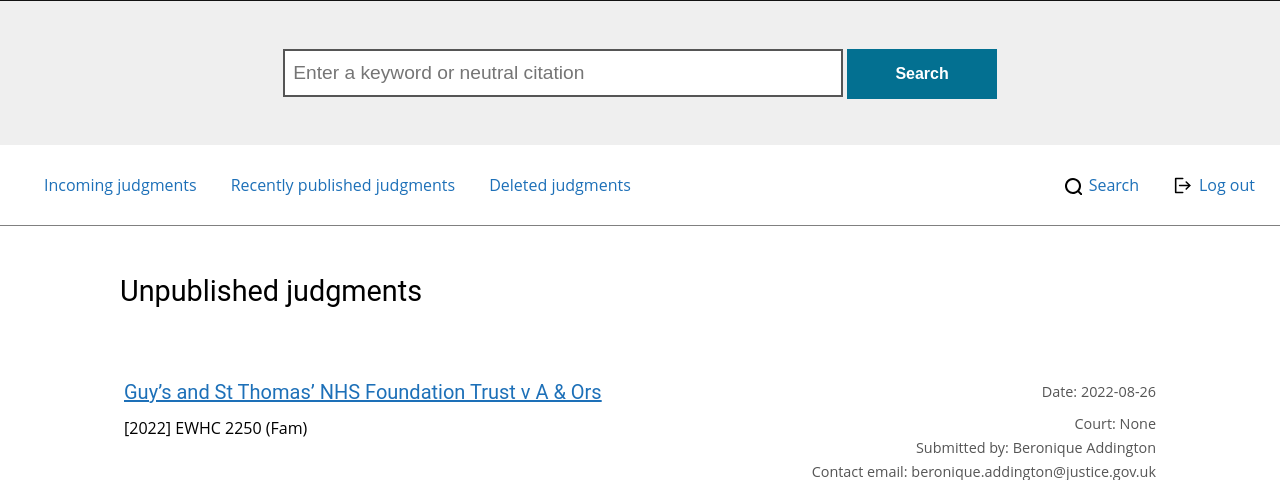
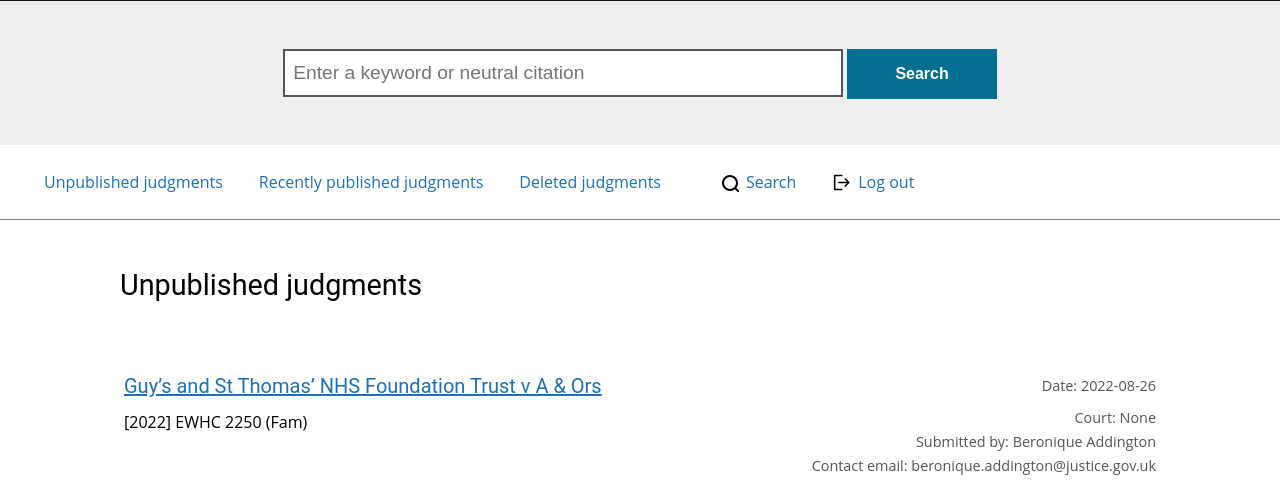
Before and after one commit to nationalarchives/ds-caselaw-prototypes, a PHP site: page /editor/main-nav-idea/v1-0/index.html in a window 1280 px wide. Shown: the part 352-832 px from the top of the page. Run offline with PHP 8.4, Linux system fonts and the light colour scheme.

Commit message:
fixed tab order and added role labels

```diff
--- a/editor/main-nav-idea/v1-0/assets/nav.css
+++ b/editor/main-nav-idea/v1-0/assets/nav.css
@@ -13,11 +13,12 @@
   padding: 0;
   list-style: none;
   overflow: hidden;
+  float: left;
 }
 
 .main-nav li a {
   color: #000;
-  margin: 5px;
+  margin: 7px;
 }
 
 .main-nav li a:hover {
@@ -35,8 +36,8 @@
 
 .main-nav .menu-icon {
   cursor: pointer;
-  float: right;
-  padding: 20px 40px;
+  float: left;
+  padding: 20px 32px;
   position: relative;
   user-select: none;
   color: #1d70b8;
@@ -44,8 +45,7 @@
 
 .main-nav .menu-icon:hover {
   cursor: pointer;
-  float: right;
-  padding: 20px 40px;
+  float: left;
   position: relative;
   user-select: none;
   color: #003078;
@@ -76,7 +76,8 @@
 }
 
 .main-nav .menu-btn:checked~.menu {
-  max-height: 240px;
+  max-height: 230px;
+  width: 100%;
 }
 
 .main-nav .menu-btn:checked~.menu-icon .nav-icon {
@@ -106,8 +107,6 @@
   display: inline;
   padding-left: 0;
 }
-
-
 
 li.search {
   padding-left: 30px;
@@ -142,7 +141,6 @@ li.logout a:before {
   color: #1d70b8;
   border-bottom: none;
   margin-right: 20px;
-
 }
 
 .actions a:hover {
@@ -157,7 +155,7 @@ li.logout a:before {
 }
 
 .main-nav li {
-  padding: 1.5rem;
+  padding: 1.2rem 1.5rem;
   width: 100%;
   border-top: 1px solid #bbb;
   position: relative;
@@ -179,19 +177,12 @@ li.logout a:before {
 
 
 
-
-
-
-
-
-
-
-
-@media (min-width: 960px) {
+@media (min-width: 955px) {
   .main-nav li {
     display: inline;
     width: auto;
     border-top: none;
+
     float: left;
     padding-right: 5px;
   }
@@ -235,7 +226,6 @@ li.logout a:before {
     border-bottom: solid 2px;
     background-color: transparent;
     color: #003078;
-
   }
 
   .menu li a:active {
@@ -248,7 +238,7 @@ li.logout a:before {
   }
 
   .actions {
-    float: right;
+    float: left;
     position: relative;
     top: 0px;
     margin-left: 1rem;
--- a/editor/main-nav-idea/v1-0/index.html
+++ b/editor/main-nav-idea/v1-0/index.html
@@ -1,6 +1,9 @@
 <!DOCTYPE html>
 <!-- saved from url=(0047)https://editor.caselaw.nationalarchives.gov.uk/ -->
-<html lang="en-gb"><head><meta http-equiv="Content-Type" content="text/html; charset=UTF-8">
+<html lang="en-gb">
+
+<head>
+  <meta http-equiv="Content-Type" content="text/html; charset=UTF-8">
 
   <meta name="robots" content="noindex,nofollow">
   <meta http-equiv="x-ua-compatible" content="ie=edge">
@@ -21,7 +24,8 @@
 </head>
 
 <body>
-    <a id="skip-to-main-content" href="https://editor.caselaw.nationalarchives.gov.uk/#main-content">Skip to Main Content</a>
+  <a id="skip-to-main-content" href="https://editor.caselaw.nationalarchives.gov.uk/#main-content">Skip to Main
+    Content</a>
 
 
   <main id="main-content">
@@ -33,7 +37,8 @@
         <nav class="page-header__breadcrumb-container" aria-label="Breadcrumb">
           <ol>
             <li><a href="https://www.nationalarchives.gov.uk/">Home</a></li>
-      <li><a href="https://editor.caselaw.nationalarchives.gov.uk/" aria-current="page">Find and manage case law</a></li>
+            <li><a href="https://editor.caselaw.nationalarchives.gov.uk/" aria-current="page">Find and manage case
+                law</a></li>
 
           </ol>
         </nav>
@@ -42,7 +47,8 @@
 
       <div class="page-header__container">
         <a class="page-header__logo-link" href="https://editor.caselaw.nationalarchives.gov.uk/">
-    <img class="page-header__logo" src="./Find and manage case law_files/tna_logo.svg" alt="The National Archives home" width="320" height="44">
+          <img class="page-header__logo" src="./Find and manage case law_files/tna_logo.svg"
+            alt="The National Archives home" width="320" height="44">
         </a>
       </div>
 
@@ -60,10 +66,12 @@
     <div class="search-component">
       <div class="search-component__container">
         <h2 class="search-component__header--sr-only">Search by keyword or neutral citation</h2>
-    <form action="https://editor.caselaw.nationalarchives.gov.uk/results" role="search" aria-label="Search by keyword or neutral citation" id="analytics-basic-search">
+        <form action="https://editor.caselaw.nationalarchives.gov.uk/results" role="search"
+          aria-label="Search by keyword or neutral citation" id="analytics-basic-search">
 
           <label for="search_term" class="search-component__search-term-label"></label>
-      <input class="search-component__search-term-input" id="search_term" name="query" type="search" value="" placeholder="Enter a keyword or neutral citation">
+          <input class="search-component__search-term-input" id="search_term" name="query" type="search" value=""
+            placeholder="Enter a keyword or neutral citation">
 
           <input type="submit" value="Search">
           <div>
@@ -75,20 +83,20 @@
 
     <!-- START Navigation bar -->
 
-<div class="main-nav">
+    <div role="navigation" aria-label="Main" class="main-nav">
       <div>
         <input class="menu-btn" type="checkbox" id="menu-btn" />
-    <label class="menu-icon" for="menu-btn"><span class="nav-icon"></span></label>
+        <label class="menu-icon" for="menu-btn"><span class="nav-icon"></span>Menu</label>
         <ul class="menu">
-      <li><a href="https://www.bbc.co.uk">Incoming judgments</a></li>
-      <li><a href="https://www.bbc.co.uk">Recently published judgments</a></li>
-      <li><a href="https://www.bbc.co.uk">Deleted judgments</a></li>
+          <li><a href="#">Unpublished judgments</a></li>
+          <li><a href="#">Recently published judgments</a></li>
+          <li><a href="#">Deleted judgments</a></li>
         </ul>
       </div>
       <div class="actions">
         <ul>
-      <li class="search"><a href="https://www.bbc.co.uk">Search</a></li>
-      <li class="logout"><a href="https://www.bbc.co.uk">Log out</a></li>
+          <li class="search"><a href="#">Search</a></li>
+          <li class="logout"><a href="#">Log out</a></li>
         </ul>
       </div>
     </div>
@@ -99,7 +107,6 @@
       <div class="recent-judgments__container">
         <h2 id="recently-published-judgments" class="recent-judgments__header">Unpublished judgments</h2>
         <ul class="recent-judgments__list">
-
           <li class="recent-judgments__judgment">
             <span>
               <span class="recent-judgments__title">
@@ -464,19 +471,22 @@
             <li class="pagination__list-pages">
               <ol>
                 <li class="pagination__list-item">
-          <a class="pagination__page-link-current" href="https://editor.caselaw.nationalarchives.gov.uk/?page=1" aria-label="Current page, Page 1" aria-current="true">
+                  <a class="pagination__page-link-current" href="https://editor.caselaw.nationalarchives.gov.uk/?page=1"
+                    aria-label="Current page, Page 1" aria-current="true">
                     <span>Current page </span>1
                   </a>
                 </li>
 
                 <li class="pagination__list-item">
-            <a class="pagination__page-link" href="https://editor.caselaw.nationalarchives.gov.uk/?page=2" aria-label="Go to page 2">
+                  <a class="pagination__page-link" href="https://editor.caselaw.nationalarchives.gov.uk/?page=2"
+                    aria-label="Go to page 2">
                     <span>Page </span>2
                   </a>
                 </li>
 
                 <li class="pagination__list-item">
-            <a class="pagination__page-link" href="https://editor.caselaw.nationalarchives.gov.uk/?page=3" aria-label="Go to page 3">
+                  <a class="pagination__page-link" href="https://editor.caselaw.nationalarchives.gov.uk/?page=3"
+                    aria-label="Go to page 3">
                     <span>Page </span>3
                   </a>
                 </li>
@@ -485,7 +495,8 @@
             </li>
             <li class="pagination__list-item">
 
-        <a class="pagination__page-chevron-next" href="https://editor.caselaw.nationalarchives.gov.uk/?&amp;page=2">
+              <a class="pagination__page-chevron-next"
+                href="https://editor.caselaw.nationalarchives.gov.uk/?&amp;page=2">
                 <span>Next page</span>
               </a>
 
@@ -493,7 +504,8 @@
           </ul>
         </nav>
 
-    <p class="recent-judgments__more-info"><a href="https://editor.caselaw.nationalarchives.gov.uk/results">See all recent judgments</a></p>
+        <p class="recent-judgments__more-info"><a href="https://editor.caselaw.nationalarchives.gov.uk/results">See all
+            recent judgments</a></p>
       </div>
     </div>
 
@@ -512,4 +524,6 @@
 
 
 
-</body></html>
+</body>
+
+</html>
```
Lines whose indentation alone changed are shown as unchanged.
